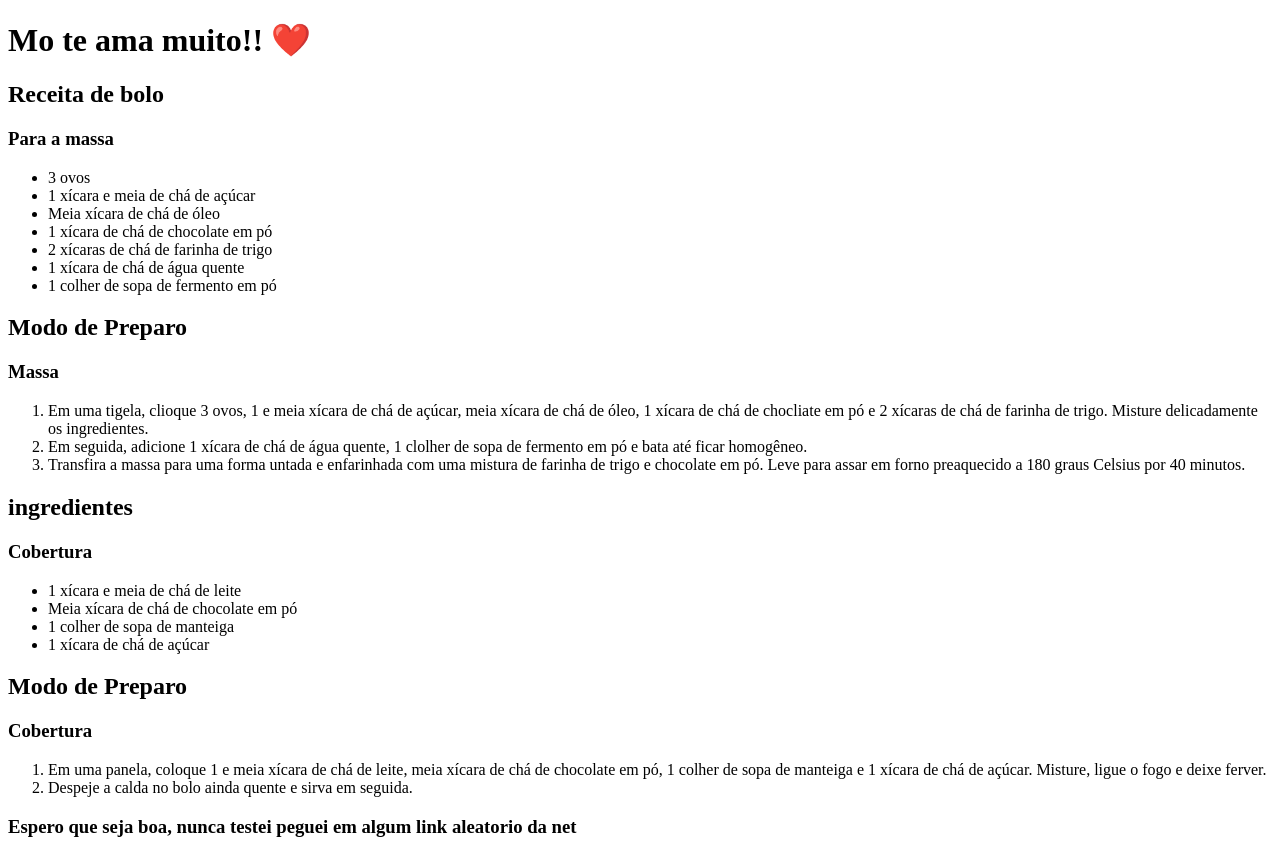
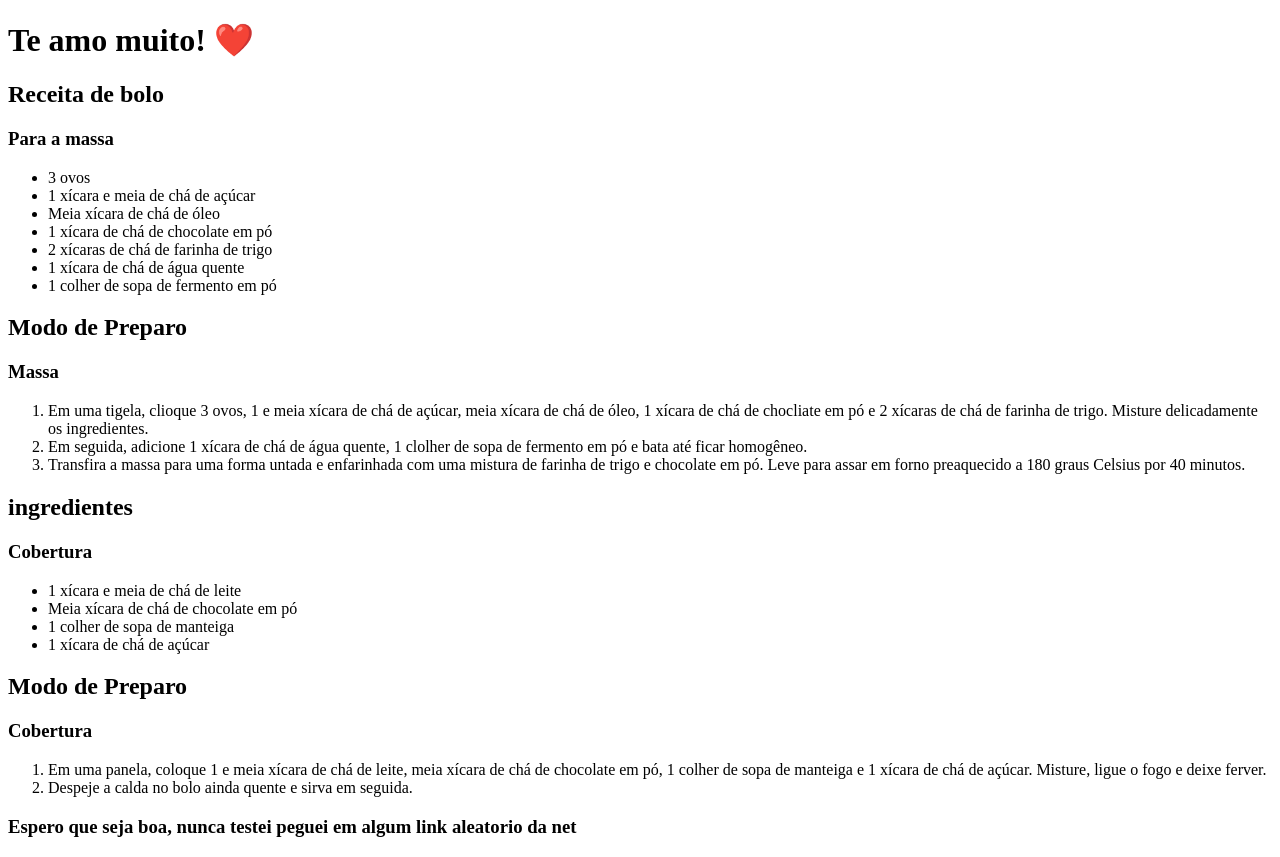
Before and after one commit to saulotj/clone-tabnews, a Next.js app: page / in a window 1280 px wide. Built offline with nearby package versions, Linux system fonts and the light colour scheme.

Commit message:
correção frase

```diff
--- a/pages/index.js
+++ b/pages/index.js
@@ -1,7 +1,7 @@
 function Home() {
     return(
     <div>
-    <h1>Mo te ama muito!! ❤️</h1>
+    <h1>Te amo muito! ❤️</h1>
     <h2>Receita de bolo</h2>
     <h3>Para a massa</h3>
     <ul>
```
